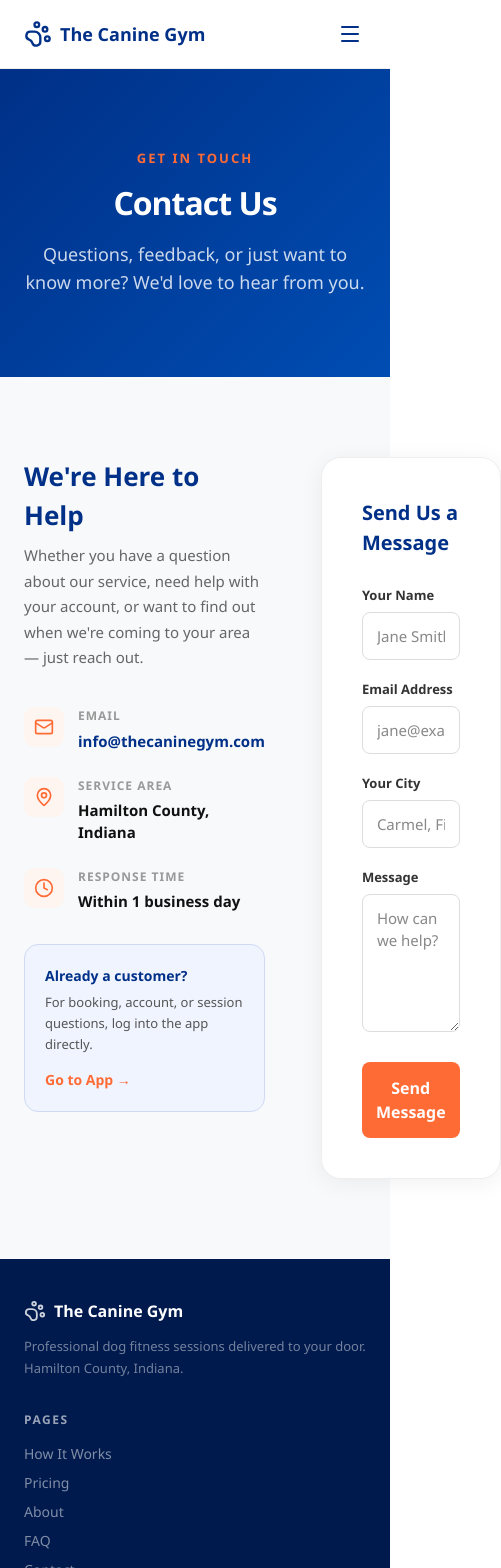
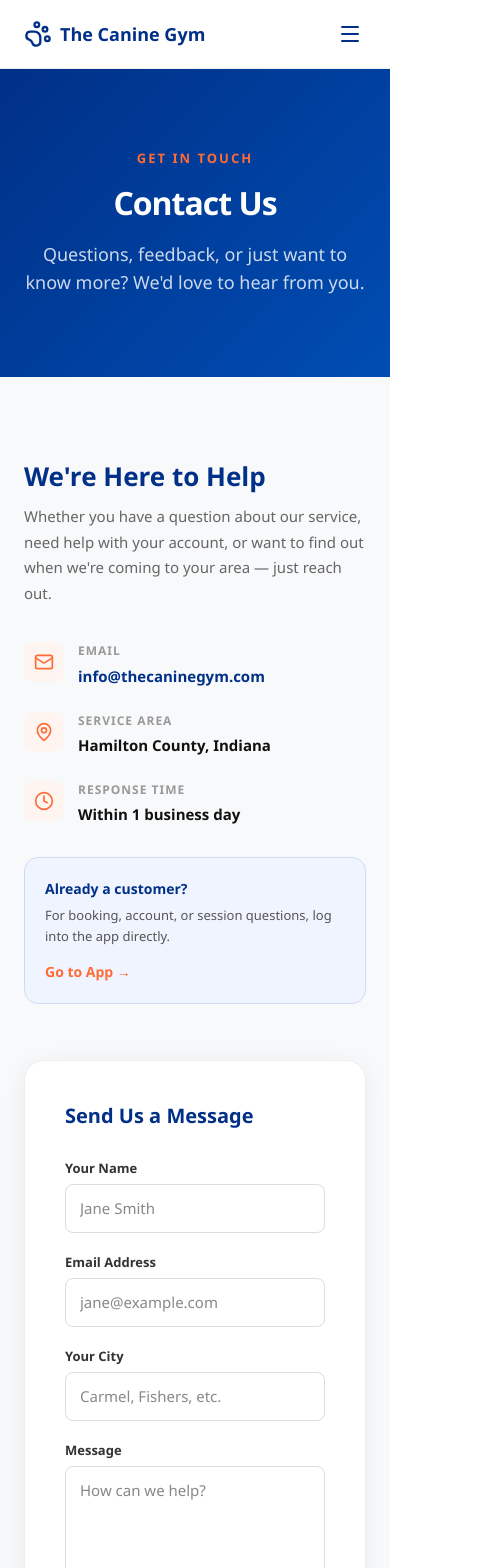
Before and after one commit to thecaninegym/canine-gym-website, a Next.js app: page /contact in a window 390 px wide. Shown: the top 1568 px of the page, 501 px wide, since content can reach past the window. Built offline with nearby package versions, Linux system fonts and the light colour scheme.

Commit message:
fix contact page mobile layout

```diff
--- a/app/contact/page.tsx
+++ b/app/contact/page.tsx
@@ -48,7 +48,11 @@ export default function Contact() {
 
       {/* CONTACT CONTENT */}
       <section style={{ padding: '80px 24px', backgroundColor: '#f8f9fa' }}>
-        <div style={{ maxWidth: '900px', margin: '0 auto', display: 'grid', gridTemplateColumns: '1fr 1.4fr', gap: '56px', alignItems: 'start' }}>
+        <style>{`
+  .contact-grid { display: grid; grid-template-columns: 1fr 1.4fr; gap: 56px; align-items: start; max-width: 900px; margin: 0 auto; }
+  @media (max-width: 768px) { .contact-grid { grid-template-columns: 1fr; } }
+`}</style>
+<div className="contact-grid">
 
           {/* Left: Info */}
           <div>
```
